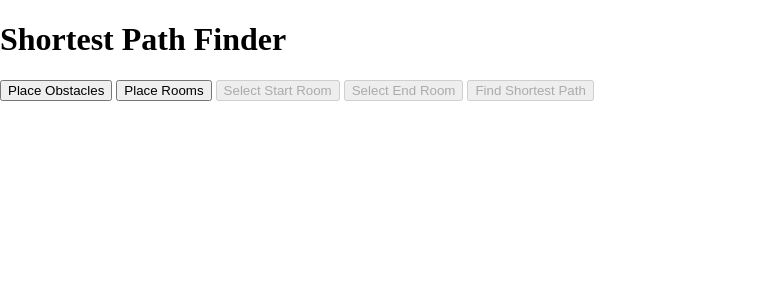
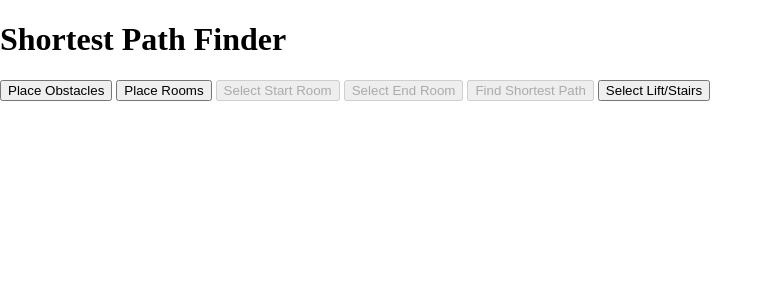
Before and after one commit to san-jana/A_star, a Flask app: template shortest_path_project/templates/index.html in a window 1280 px wide. Shown: the top 300 px of the page, without its empty margins (0-773 px from the left). Run offline with Flask 3, Linux system fonts and the light colour scheme; the template is opened without the code that fills it, so the values that code supplies are empty.

Commit message:
new feature: lift/stairs

```diff
--- a/shortest_path_project/static/scripts.js
+++ b/shortest_path_project/static/scripts.js
@@ -5,6 +5,7 @@ let mode = 'none';  // Modes: 'obstacle', 'room', 'start', 'end'
 let startRoom = null;
 let endRoom = null;
 let placedRooms = [];
+let liftStairs = [];
 
 // Initialize grid
 for (let i = 0; i < rows * cols; i++) {
@@ -28,6 +29,7 @@ function setMode(selectedMode) {
     mode = selectedMode;
     document.getElementById('place-obstacles').disabled = (mode === 'obstacle');
     document.getElementById('place-rooms').disabled = (mode === 'room');
+    document.getElementById('select-lift').disabled = (mode === 'lift');
     updateButtonStates();
 }
 
@@ -68,6 +70,18 @@ function cellClicked(index) {
         cell.classList.add('end');
         // Update button states
         updateButtonStates();
+
+    } else if (mode === 'lift') {
+        // Toggle lift/stairs
+        if (cell.classList.contains('lift')) {
+            cell.classList.remove('lift');
+            liftStairs = liftStairs.filter(lift => lift !== index);
+        } else {
+            cell.classList.add('lift');
+            liftStairs.push(index);
+        }
+        // Update button states
+        updateButtonStates();
     }
 }
 
@@ -77,16 +91,21 @@ function findShortestPath() {
         return;
     }
 
-    // Collect obstacles
+    // Collect obstacles (including rooms and lifts that aren't start or end points)
     const obstacles = [];
     document.querySelectorAll('.cell.obstacle').forEach(cell => {
         obstacles.push(parseInt(cell.dataset.index, 10));
     });
 
-    // Treat all rooms except start and end as obstacles
-    placedRooms.forEach(room => {
-        if (room !== startRoom && room !== endRoom) {
-            obstacles.push(room);
+    // Add rooms and lifts as obstacles if they are not start or end points
+    placedRooms.forEach(index => {
+        if (index !== startRoom && index !== endRoom) {
+            obstacles.push(index);
+        }
+    });
+    liftStairs.forEach(index => {
+        if (index !== startRoom && index !== endRoom) {
+            obstacles.push(index);
         }
     });
 
--- a/shortest_path_project/templates/index.html
+++ b/shortest_path_project/templates/index.html
@@ -14,6 +14,7 @@
     <button id="select-start" onclick="setMode('start')">Select Start Room</button>
     <button id="select-end" onclick="setMode('end')">Select End Room</button>
     <button id="find-path" onclick="findShortestPath()">Find Shortest Path</button>
+    <button id="select-lift" onclick="setMode('lift')">Select Lift/Stairs</button>
     <script src="{{ url_for('static', filename='scripts.js') }}"></script>
 </body>
 </html>
```
